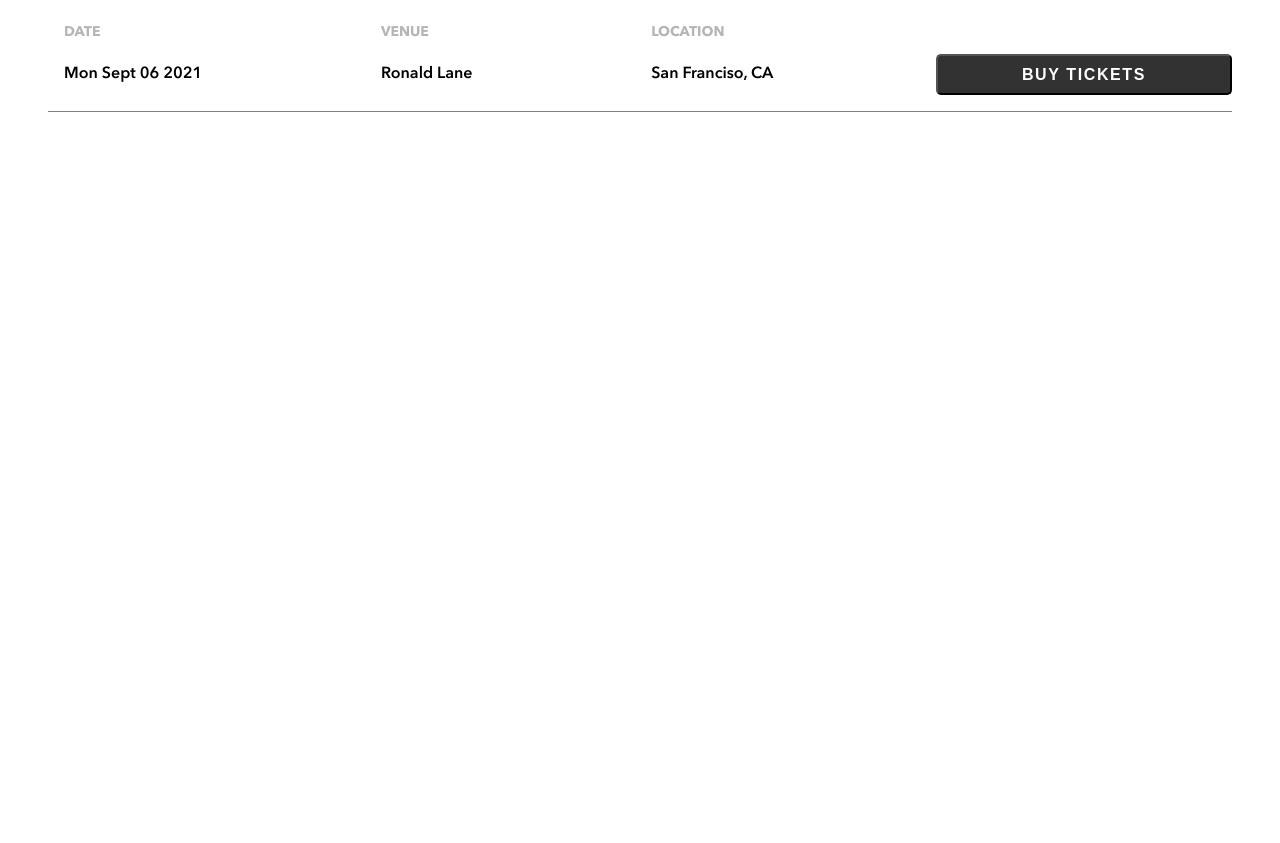
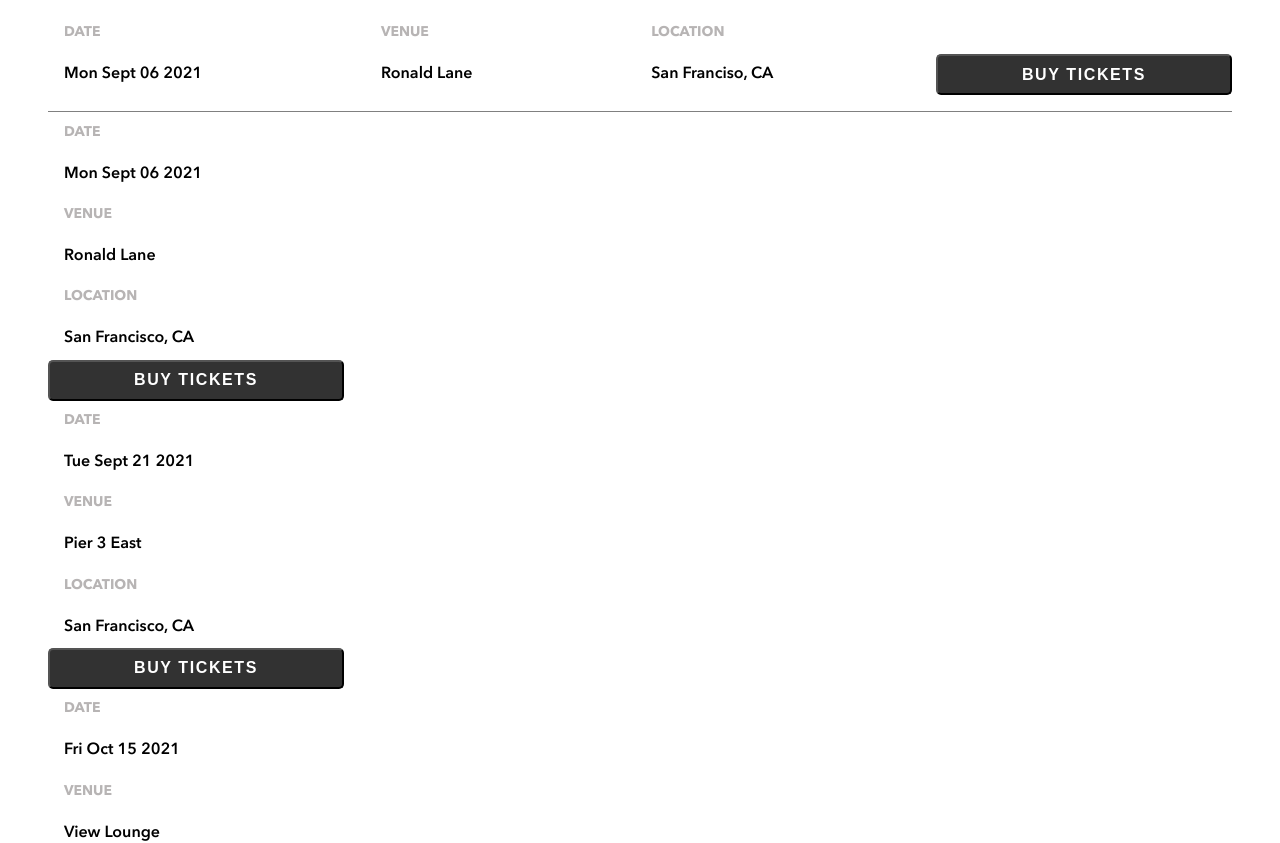
Before and after one commit to Annopara/ann-opara-bandsite, a plain HTML site: page pages/shows.html in a window 1280 px wide. Shown: the part 597-1440 px from the top of the page. Before the commit the page ends 800 px from the top, so only its background shows below. Drawn offline with Linux system fonts and the light colour scheme.

Commit message:
(script): adds shows page scripts

```diff
--- a/pages/shows.html
+++ b/pages/shows.html
@@ -6,6 +6,8 @@
     <title>Bandsite | Shows</title>
     <link rel="stylesheet" href="../styles/global.css" />
     <link rel="stylesheet" href="../styles/shows.css" />
+
+    <script src="../scripts/build-shows-page.js" defer></script>
   </head>
   <body>
     <!--
@@ -48,11 +50,15 @@
             <!-- IFRAME -->
             <div class="shows__video">
               <!-- <iframe
-                src="#"
+                src="https://w.soundcloud.com/player/?url=https%3A//api.soundcloud.com/tracks/1645409142&color=%23ff5500&auto_play=false&hide_related=false&show_comments=true&show_user=true&show_reposts=false&show_teaser=true&visual=true"
                 class="shows_link"
                 frameborder="0"
                 allowfullscreen
               ></iframe> -->
+
+              <!-- hhhh -->
+              <!--
+              <iframe width="100%" height="300" scrolling="no" frameborder="no" allow="autoplay" src="https://w.soundcloud.com/player/?url=https%3A//api.soundcloud.com/tracks/1645409142&color=%23ff5500&auto_play=false&hide_related=false&show_comments=true&show_user=true&show_reposts=false&show_teaser=true&visual=true"></iframe><div style="font-size: 10px; color: #cccccc;line-break: anywhere;word-break: normal;overflow: hidden;white-space: nowrap;text-overflow: ellipsis; font-family: Interstate,Lucida Grande,Lucida Sans Unicode,Lucida Sans,Garuda,Verdana,Tahoma,sans-serif;font-weight: 100;"><a href="https://soundcloud.com/khanbhaini" title="Khan Bhaini" target="_blank" style="color: #cccccc; text-decoration: none;">Khan Bhaini</a> · <a href="https://soundcloud.com/khanbhaini/off-roading" title="Off Roading" target="_blank" style="color: #cccccc; text-decoration: none;">Off Roading</a></div> -->
             </div>
             <!-- hhh -->
           </div>
--- /dev/null
+++ b/scripts/build-shows-page.js
@@ -0,0 +1,92 @@
+const ticketObject = [
+  {
+    date: "Mon Sept 06 2021",
+    venue: "Ronald Lane",
+    location: "San Francisco, CA",
+  },
+
+  {
+    date: "Tue Sept 21 2021 ",
+    venue: "Pier 3 East",
+    location: "San Francisco, CA",
+  },
+
+  {
+    date: "Fri Oct 15 2021 ",
+    venue: "View Lounge",
+    location: "San Francisco, CA",
+  },
+
+  {
+    date: "Sat Nov 06 2021 ",
+    venue: "Hyatt Agency",
+    location: "San Francisco, CA",
+  },
+
+  {
+    date: "Fri Nov 26 2021",
+    venue: "Moscow Center",
+    location: "San Francisco, CA",
+  },
+
+  {
+    date: "Wed Dec 15 2021",
+    venue: "Press Club",
+    location: "San Francisco, CA",
+  },
+];
+
+// 1. bring in the gateway
+
+//  2. TICKET CARD COMPONENTS
+const CreateTicketEl = (subheader, text) => {
+  const pSubheaderEL = document.createElement("p");
+  pSubheaderEL.classList.add("tickets__subheader");
+  pSubheaderEL.innerText = subheader;
+
+  const pTicketTextEl = document.createElement("p");
+  pTicketTextEl.classList.add("tickets__text");
+  pTicketTextEl.innerText = text;
+
+  const divContainerEl = document.createElement("div");
+  divContainerEl.classList.add("tickets__card");
+  divContainerEl.appendChild(pSubheaderEL);
+  divContainerEl.appendChild(pTicketTextEl);
+
+  return divContainerEl;
+};
+
+// Appending to the parent container
+
+const appendToParentContainer = () => {
+  const ticketParentContainer = document.querySelector(".tickets");
+  ticketObject.forEach((item) => {
+    ticketParentContainer.appendChild(CreateTicketEl("DATE", item.date));
+
+    ticketParentContainer.appendChild(CreateTicketEl("VENUE", item.venue));
+
+    ticketParentContainer.appendChild(
+      CreateTicketEl("LOCATION", item.location)
+    );
+
+    // Create a ticket Btn and append
+    const ticketBtn = document.createElement("button");
+    ticketBtn.classList.add("tickets__btn");
+    ticketBtn.innerText = "BUY TICKETS";
+
+    ticketParentContainer.appendChild(ticketBtn);
+
+    // if (
+    //   ticketObject.name !== item.name[0] &&
+    //   ticketObject.date !== item.date[0] &&
+    //   ticketObject.location !== item.location
+    // ) {
+    // }
+  });
+
+  return ticketParentContainer;
+};
+appendToParentContainer();
+//  6. run it through for forEach
+
+// console.log(appendToParentContainer());
```
Also changed, not shown: scripts/index-page.js (+7 -3 lines).
